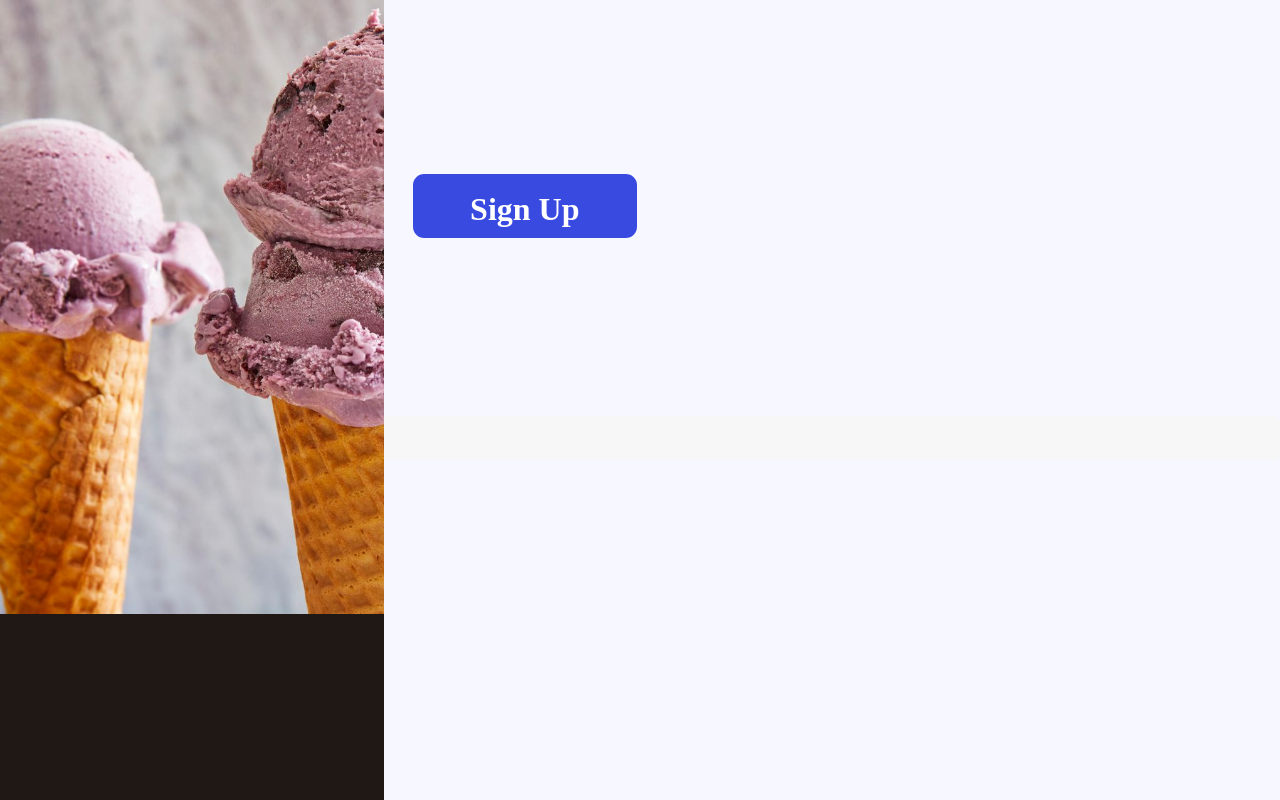
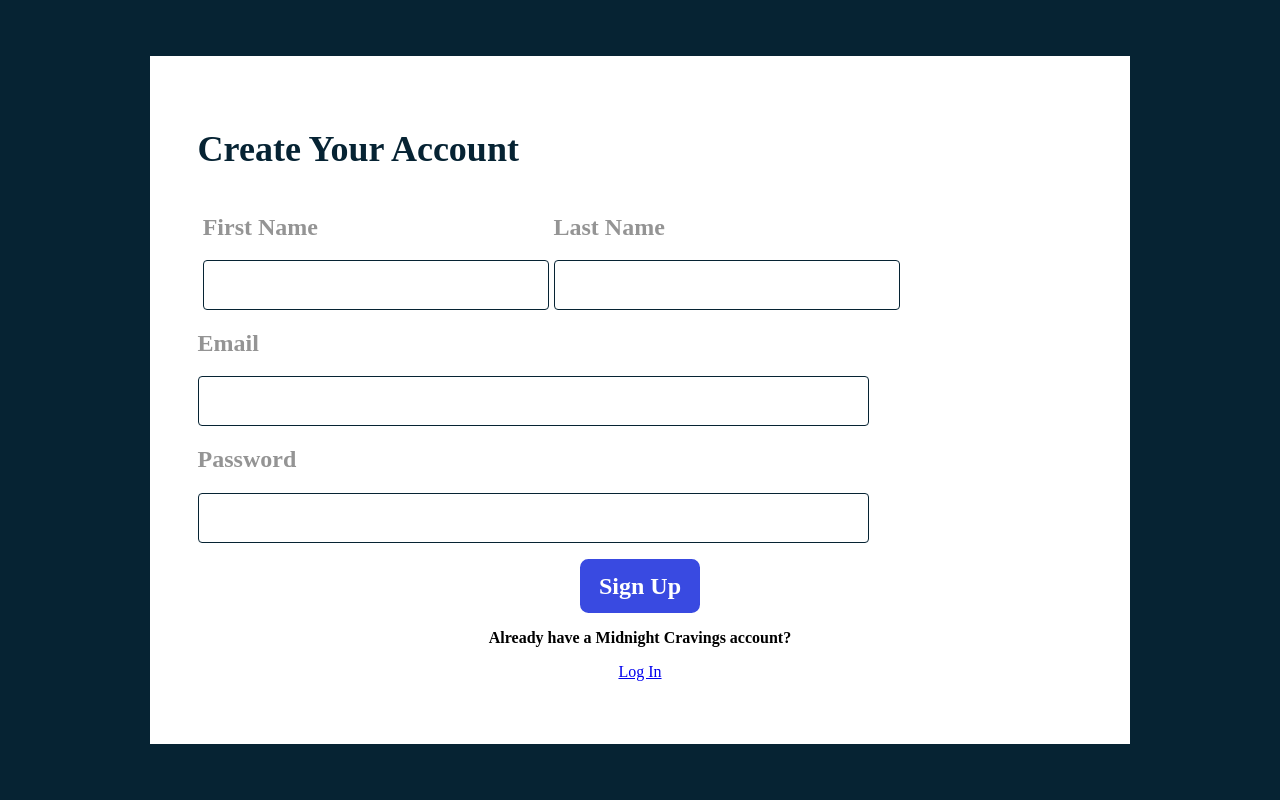
Before and after one commit to bellamorales/Midnight-Cravings-, a Flask app: page /register in a window 1280 px wide. Run offline with Flask 2, Linux system fonts and the light colour scheme.

Commit message:
login and registration forms and styling changes

```diff
--- a/forms.py
+++ b/forms.py
@@ -5,7 +5,9 @@ from wtforms import (
 from wtforms.validators import DataRequired, Length, Email, EqualTo
 
 class RegistrationForm(FlaskForm):
-    username = StringField('Username',
+    first_name = StringField('First Name',
+                           validators=[DataRequired(), Length(min=2, max=20)])
+    last_name = StringField('Last Name',
                            validators=[DataRequired(), Length(min=2, max=20)])
     email = StringField('Email',
                         validators=[DataRequired(), Email()])
--- a/static/assets/css/loginsignup.css
+++ b/static/assets/css/loginsignup.css
@@ -1,6 +1,9 @@
 body{
   background-color: #062333;
   text-align: center;
+  display: flex;
+  flex-direction: column;
+  align-items: center;
 }
 
 .container{
@@ -9,7 +12,7 @@ body{
   background-color: #fff;
   margin: 3em;
   padding: 3em;
-  width: 87%;
+  width: 70%;
   height: 37em;
 }
 
@@ -23,6 +26,7 @@ body{
   text-align: left;
   font-size: 24px;
   color: #949494;
+  margin-bottom: 0px;
 }
 
 .actions{
@@ -36,9 +40,11 @@ body{
 	color: #fff !important;
   background-color: #394AE1;
   display: inline-block;
+  font-family: 'Abril Fatface';
   font-weight: 600;
-  font-size: 2em;
+  font-size: 1.5em;
   text-align: center;
+  text-decoration: none;
   line-height: 2em;
   min-width: 5em;
   padding: 0 0.3em;
@@ -49,3 +55,83 @@ body{
   background-color: #062333;
   color: #fff !important;
 }
+
+.stuff{
+	width:80%;
+	align-items: center;
+}
+
+form > .fields {
+			display: -moz-flex;
+			display: -webkit-flex;
+			display: -ms-flex;
+			display: flex;
+			-moz-flex-wrap: wrap;
+			-webkit-flex-wrap: wrap;
+			-ms-flex-wrap: wrap;
+			flex-wrap: wrap;
+			width: 100%;
+			margin: -1.5rem 0 2rem -1.5rem;
+		}
+form > .fields > .field {
+				-moz-flex-grow: 0;
+				-webkit-flex-grow: 0;
+				-ms-flex-grow: 0;
+				flex-grow: 0;
+				-moz-flex-shrink: 0;
+				-webkit-flex-shrink: 0;
+				-ms-flex-shrink: 0;
+				flex-shrink: 0;
+				padding: 1.5rem 0 0 1.5rem;
+				width: 100%;
+				/* width: calc(100% - 1.5rem); */
+			}
+
+.half {
+	width: 49%;
+	display:inline-block;
+}
+
+label {
+		color: #ffffff;
+		display: block;
+		font-size: 0.8rem;
+		font-weight: 300;
+		letter-spacing: 0.2rem;
+		line-height: 1.5em;
+		margin: auto;
+		text-transform: uppercase;
+	}
+
+input[type="text"],
+input[type="password"],
+input[type="email"],
+input[type="tel"],
+select,
+textarea {
+		-moz-appearance: none;
+		-webkit-appearance: none;
+		-ms-appearance: none;
+		appearance: none;
+		-moz-transition: border-color 0.2s ease-in-out, box-shadow 0.2s ease-in-out, background-color 0.2s ease-in-out;
+		-webkit-transition: border-color 0.2s ease-in-out, box-shadow 0.2s ease-in-out, background-color 0.2s ease-in-out;
+		-ms-transition: border-color 0.2s ease-in-out, box-shadow 0.2s ease-in-out, background-color 0.2s ease-in-out;
+		transition: border-color 0.2s ease-in-out, box-shadow 0.2s ease-in-out, background-color 0.2s ease-in-out;
+		background-color: white;
+		border-radius: 4px;
+		border: solid 1px #062333;
+		color: inherit;
+		display: block;
+		outline: 0;
+		padding: 0 1rem;
+		text-decoration: none;
+		width: 90%;
+    	height: 3rem;
+	}
+
+  /* input[type="text"],
+	input[type="password"],
+	input[type="email"],
+	select {
+		height: 2.75rem;
+	} */
--- a/templates/layout.html
+++ b/templates/layout.html
@@ -14,6 +14,8 @@
 		<meta charset="utf-8" />
 		<meta name="viewport" content="width=device-width, initial-scale=1, user-scalable=no" />
 		<link rel="stylesheet" href="{{ url_for('static', filename='assets/css/main.css') }}" />
+
+
 	</head>
 
 <!-- BODY -->
--- a/templates/register.html
+++ b/templates/register.html
@@ -1,31 +1,95 @@
-{% extends "layout.html" %}
-{% block register %}
+<!DOCTYPE HTML>
+<html>
+	<head>
+		<title>Register</title>
+		<meta charset="utf-8" />
+		<meta name="viewport" content="width=device-width, initial-scale=1, user-scalable=no" />
+		<link rel="stylesheet" href="{{ url_for('static', filename='assets/css/loginsignup.css') }}" />
+	</head>
+
+  <body>
     <div class="container">
       <h1>Create Your Account</h1>
+	  <!-- form -->
+	  <form method="post" action="/register">
+	  {{ form.hidden_tag() }}
+      <!-- User's First Name -->
+	  		<div class="stuff">
+			<div class="field half">
 
-      <h2>First Name </h2>
+        		<h2>First Name </h2>
+				{{ form.first_name.label(for="reg-name") }}
+				{% if form.first_name.errors %}
+					{{ form.first_name() }}
+					<div>
+         				{% for error in form.first_name.errors%}
+             				<span>{{error}}</span>
+         				{% endfor %}
+       				</div>
+   				{% else %}
+       				{{ form.first_name() }}
+   				{% endif %}
+			</div>
+			<!-- display:inline-block; -->
 
-      <h2>Last Name</h2>
+      <!-- User's Last Name -->
+			<div class="field half">
+        	<h2>Last Name </h2>
+				{{ form.last_name.label(for="reg-last-name") }}
+				{% if form.last_name.errors %}
+					{{ form.last_name() }}
+					<div>
+         				{% for error in form.last_name.errors%}
+             				<span>{{error}}</span>
+         				{% endfor %}
+       				</div>
+   				{% else %}
+       				{{ form.last_name() }}
+   				{% endif %}
+			</div>
 
-      <h2>Email</h2>
+      <!-- User Email -->
+			<div class="field">
+        <h2>Email</h2>
+				{{ form.email.label(for="reg-email") }}
+				{% if form.email.errors %}
+					{{ form.email() }}
+					<div>
+         				{% for error in form.email.errors%}
+             				<span>{{error}}</span>
+         				{% endfor %}
+       				</div>
+   				{% else %}
+       				{{ form.email() }}
+   				{% endif %}
 
-      <h2>Password</h2>
+			</div>
 
-      <ul class="actions">
-        <li><a href="#" class="button">Sign Up</a></li>
-      </ul>
+      <!-- User Password -->
+			<div class="field">
+				<h2>Password</h2>
+				{{ form.password.label(for="reg-password") }}
+				{% if form.password.errors %}
+					{{ form.password() }}
+					<div>
+         				{% for error in form.password.errors%}
+             				<span>{{error}}</span>
+         				{% endfor %}
+       				</div>
+   				{% else %}
+       				{{ form.password() }}
+   				{% endif %}
+			</div>
+	  </div>
 
+      <div>
+                <ul class="actions">
+                    <li>{{ form.submit(class="button") }}</li>
+                    </ul>
+            </div>
+	  </form>
       <p><b>Already have a Midnight Cravings account?</b></p>
       <a href="{{ url_for('login') }}">Log In</a>
     </div>
-
-
-    <form method="post" action="/register">
-    {{ form.hidden_tag() }}
-    <fieldset class="form-group">
-      <div class="form-group">
-        {{ form.username.label(class="form-control-label") }} {% if form.username.errors %} {{ form.username(class="form-control form-control-lg is-invalid") }}
-        <div class="invalid-feedback"> {% for error in form.username.errors%} <span>{{error}}</span> {% endfor %} </div> {% else %} {{ form.username(class="form-control form-control-lg") }} {% endif %}
-      </div>
-
-{% endblock register %}
+  </body>
+</html>
```
Also changed, not shown: templates/login.html (+48 -22 lines).
